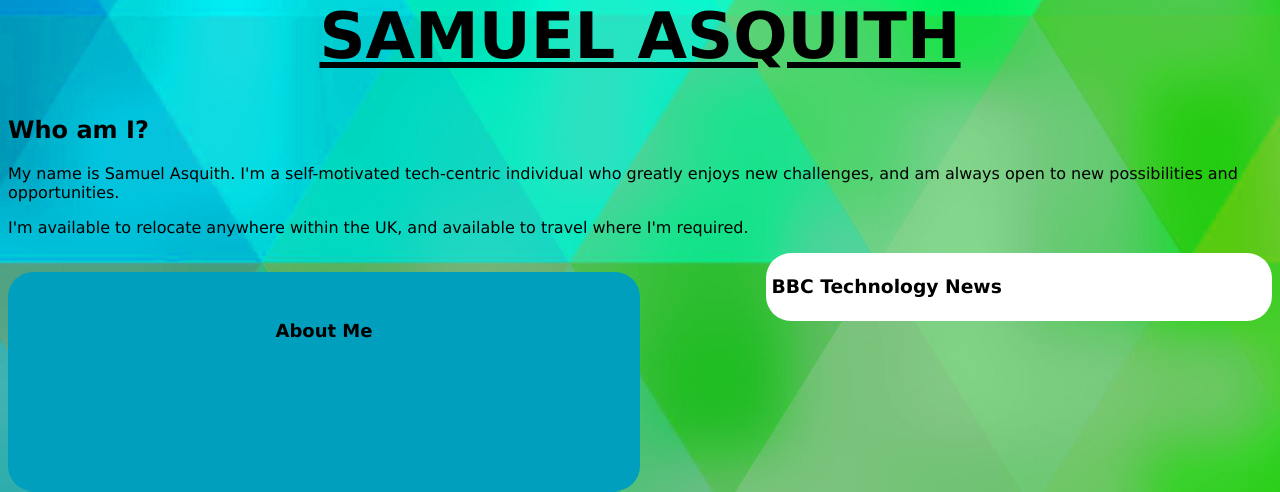
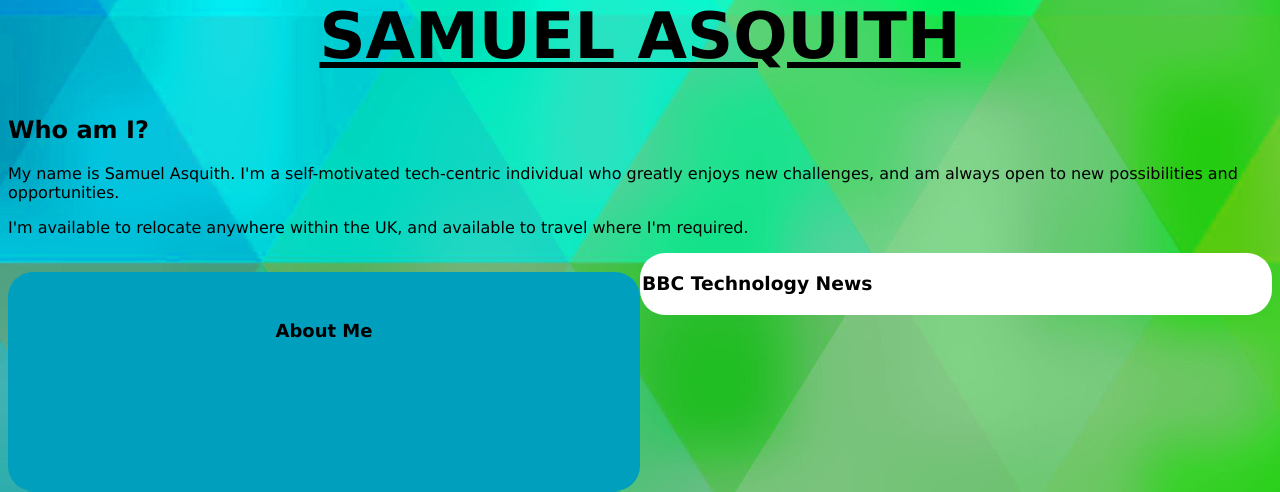
Before and after one commit to Sboncio/website, a Flask app: page / in a window 1280 px wide. Shown: the part 222-714 px from the top of the page. Run offline with Flask 2, Linux system fonts and the light colour scheme.

Commit message:
Test formatting

```diff
--- a/app/application/static/css/main.css
+++ b/app/application/static/css/main.css
@@ -159,10 +159,10 @@ footer p{
 
 .feed{
     background: white;
-    width: 40%;
+    width: 50%;
     float: right;
     border-color: #000;
     border-radius: 25px;
     border-width:medium;
-    padding:5px;
+    padding:2px;
 }
--- a/app/application/templates/home.html
+++ b/app/application/templates/home.html
@@ -16,7 +16,7 @@
 
         <div class="feed">
             <h3>BBC Technology News</h3>
-            <script src="//rss.bloople.net/?url=http%3A%2F%2Ffeeds.bbci.co.uk%2Fnews%2Fvideo_and_audio%2Ftechnology%2Frss.xml&limit=8&showtitle=false&type=js"></script>
+            <script src="//rss.bloople.net/?url=http%3A%2F%2Ffeeds.bbci.co.uk%2Fnews%2Fvideo_and_audio%2Ftechnology%2Frss.xml&limit=2&showtitle=false&type=js"></script>
         </div>
 
         <br>
```
